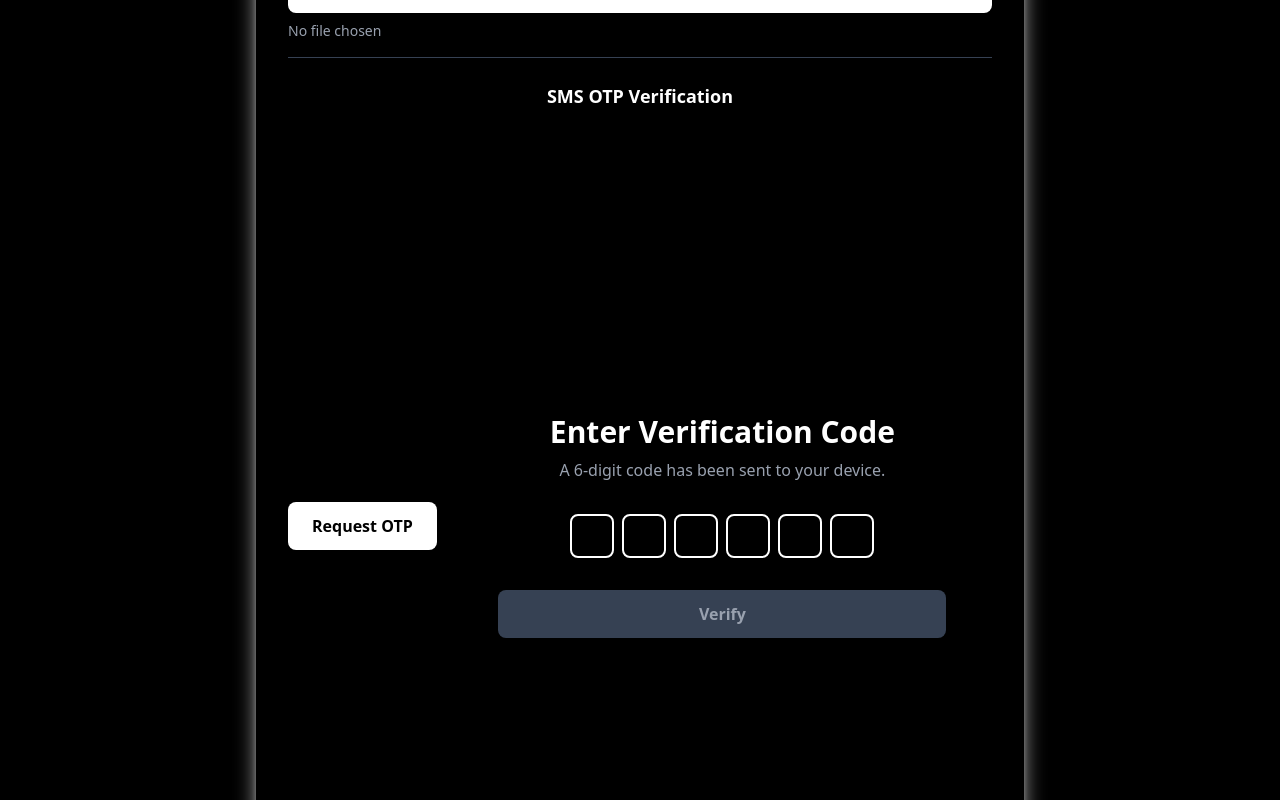
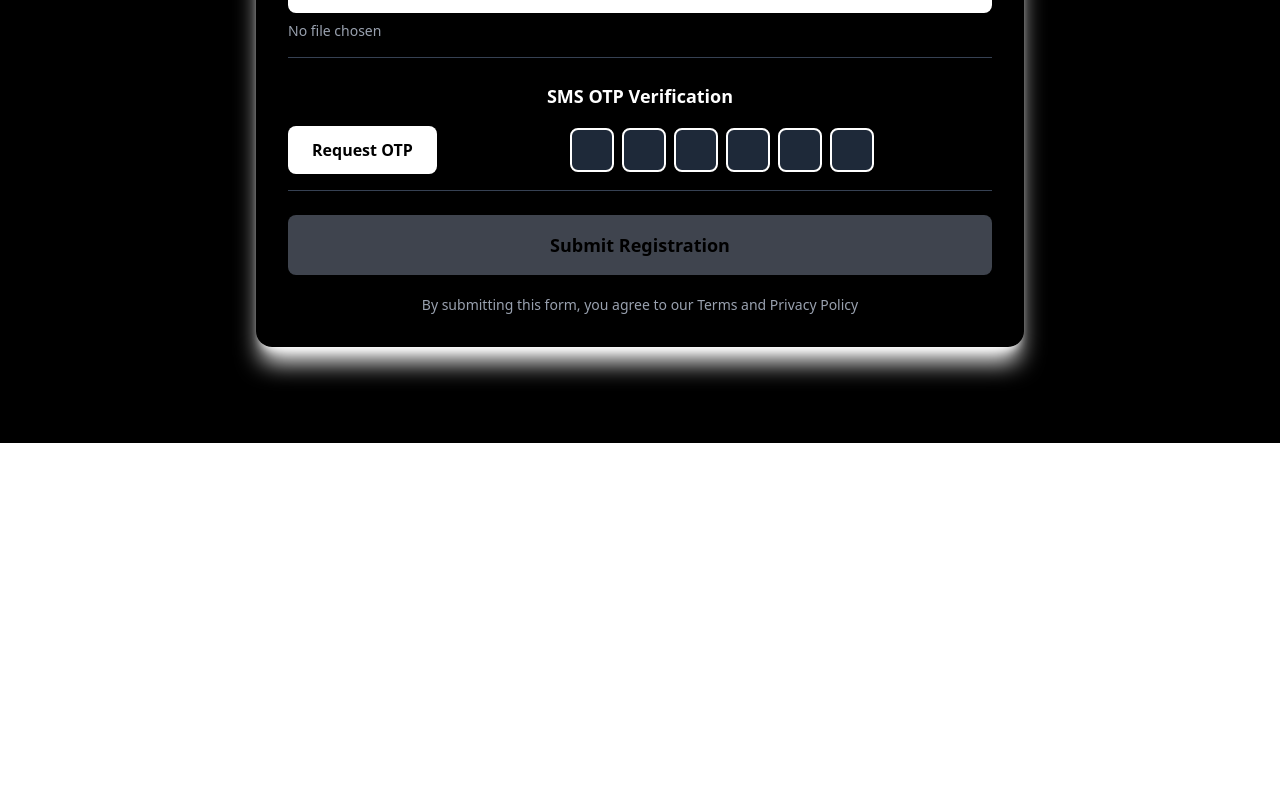
Before and after one commit to Yion05/Lexus-Roadshow-event, a React (Vite) app in the folder client/: page / in a window 1280 px wide. Shown: the part 1640-2440 px from the top of the page. After the commit the page ends 2083 px from the top, so only its background shows below. Built offline with nearby package versions, Linux system fonts and the light colour scheme; no server answers; the HTML template or start-up script is replaced by a standard one; a web font is replaced by a local one.

Commit message:
Update otpInput.tsx

```diff
--- a/client/src/components/otpInput.tsx
+++ b/client/src/components/otpInput.tsx
@@ -16,16 +16,12 @@ const OtpInput: React.FC<OtpInputProps> = ({
   const inputsRef = React.useRef<(HTMLInputElement | null)[]>([]);
 
   const handleChange = (index: number, value: string) => {
-    // Allow only numeric input
-    if (value && !/^\d*$/.test(value)) {
-        return;
-    }
+    if (isNaN(Number(value))) return;
 
     const newOtp = [...otp];
     newOtp[index] = value;
     setOtp(newOtp);
 
-    // Move to the next input if a number is entered
     if (value && index < 5) {
       inputsRef.current[index + 1]?.focus();
     }
@@ -35,7 +31,6 @@ const OtpInput: React.FC<OtpInputProps> = ({
     index: number,
     e: React.KeyboardEvent<HTMLInputElement>
   ) => {
-    // Move to the previous input on backspace if the current input is empty
     if (e.key === "Backspace" && !otp[index] && index > 0) {
       inputsRef.current[index - 1]?.focus();
     }
@@ -55,14 +50,7 @@ const OtpInput: React.FC<OtpInputProps> = ({
           ref={(el) => {
             inputsRef.current[index] = el;
           }}
-          // --- CHANGES START HERE ---
-          // Use "tel" type to encourage a numeric keyboard on mobile devices.
-          type="tel"
-          // Explicitly set the input mode to "numeric" for better cross-device compatibility.
-          inputMode="numeric"
-          // Add a pattern to further reinforce that only numbers are allowed.
-          pattern="[0-9]*"
-          // --- CHANGES END HERE ---
+          type="text"
           maxLength={1}
           value={value}
           onChange={(e) => handleChange(index, e.target.value)}
@@ -81,46 +69,4 @@ const OtpInput: React.FC<OtpInputProps> = ({
   );
 };
 
-// You would typically have a parent component to manage the state.
-// Here is an example of how to use the OtpInput component.
-const App = () => {
-    const [otp, setOtp] = React.useState<string[]>(new Array(6).fill(""));
-    const [isDisabled, setIsDisabled] = React.useState(false);
-    const [hasError, setHasError] = React.useState(false);
-
-    const handleSubmit = () => {
-        const otpValue = otp.join("");
-        alert(`Submitting OTP: ${otpValue}`);
-        // Add your submission logic here
-        // For demonstration, let's simulate an error
-        if (otpValue !== "123456") {
-            setHasError(true);
-            setTimeout(() => setHasError(false), 2000); // Clear error after 2s
-        }
-    };
-
-    return (
-        <div className="bg-black text-white min-h-screen flex flex-col items-center justify-center font-sans p-4">
-            <div className="w-full max-w-md text-center">
-                <h1 className="text-3xl font-bold mb-2">Enter Verification Code</h1>
-                <p className="text-gray-400 mb-8">A 6-digit code has been sent to your device.</p>
-                <OtpInput
-                    otp={otp}
-                    setOtp={setOtp}
-                    isDisabled={isDisabled}
-                    hasError={hasError}
-                />
-                <button
-                    onClick={handleSubmit}
-                    disabled={otp.join("").length < 6}
-                    className="w-full mt-8 bg-white text-black font-bold py-3 px-4 rounded-lg disabled:bg-gray-700 disabled:text-gray-400 disabled:cursor-not-allowed transition-colors"
-                >
-                    Verify
-                </button>
-            </div>
-        </div>
-    );
-}
-
-
-export default App;
+export default OtpInput;
```
